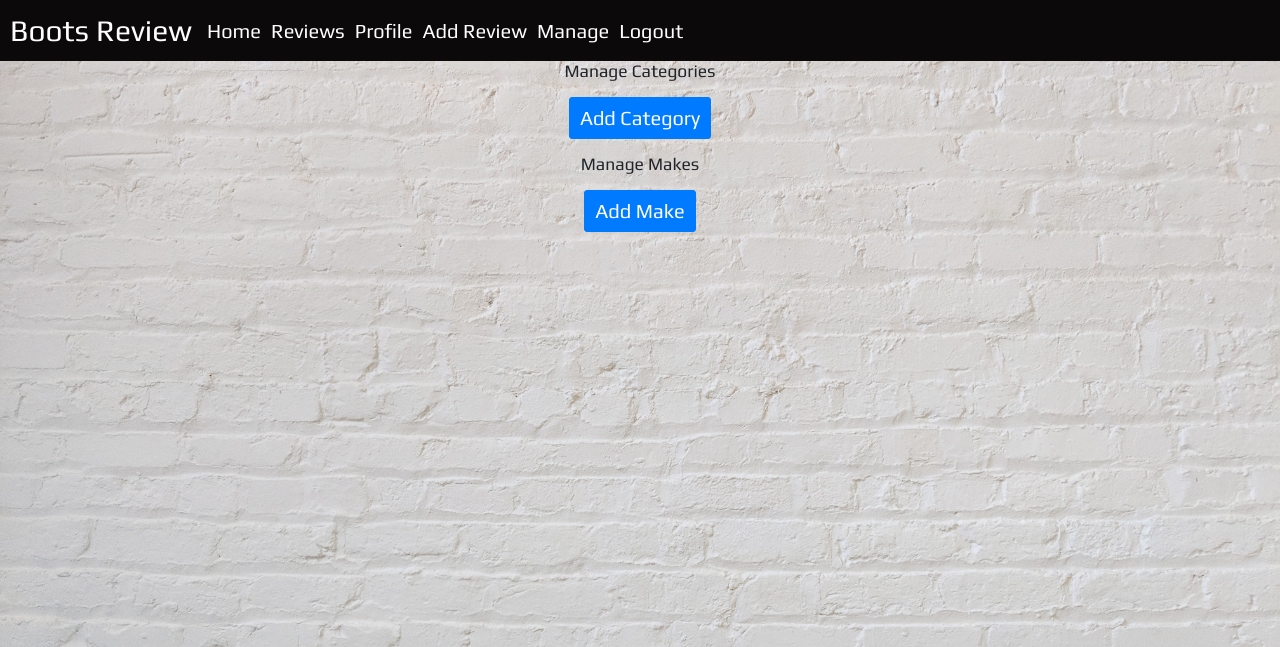
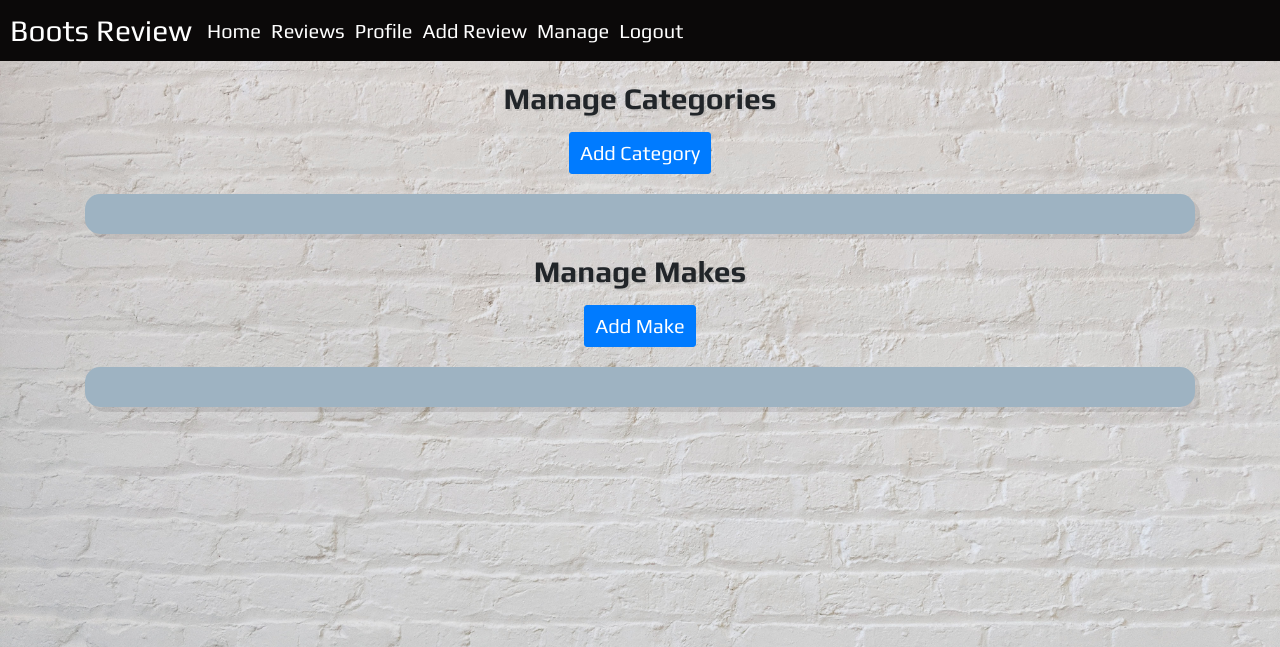
Before and after one commit to Yusuffrih/Boots-Review-MS3, a Flask app: page /manage in a window 1280 px wide. Shown: the top 647 px of the page. Run offline with Flask 2, Linux system fonts and the light colour scheme; the visitor is signed in with stand-in values (Sample User, id 1); data that the repository does not hold is empty; some libraries are stand-ins or nearby versions.

Commit message:
Added styling to headers

```diff
--- a/templates/pages/manage.html
+++ b/templates/pages/manage.html
@@ -3,11 +3,11 @@
     {% include 'components/navigation/nav.html' %}
         {% include 'components/flash_messages/flash_messages.html' %}
             <div class="container">
-                <h3>Manage Categories</h3>
+                <h3 class="header">Manage Categories</h3>
                 <div class="row justify-content-center m-4">
                     <a type="button" href="{{ url_for('add_category') }}" class="btn btn-lg btn-primary">Add Category</a>
                 </div>
-                <div class="card-container">
+                <div class="section-container">
                     <div class="row">
                         {% for category in categories %}
                             <div class="col-sm-6 col-md-4 col-lg-3">
@@ -23,11 +23,11 @@
                         {% endfor %}
                     </div>
                 </div>
-                <h3>Manage Makes</h3>
+                <h3 class="header">Manage Makes</h3>
                 <div class="row justify-content-center m-4">
                     <a type="button" href="{{ url_for('add_make') }}" class="btn btn-lg btn-primary">Add Make</a>
                 </div>
-                <div class="card-container">
+                <div class="section-container">
                     <div class="row">
                         {% for make in makes %}
                             <div class="col-sm-6 col-md-4 col-lg-3">
```
